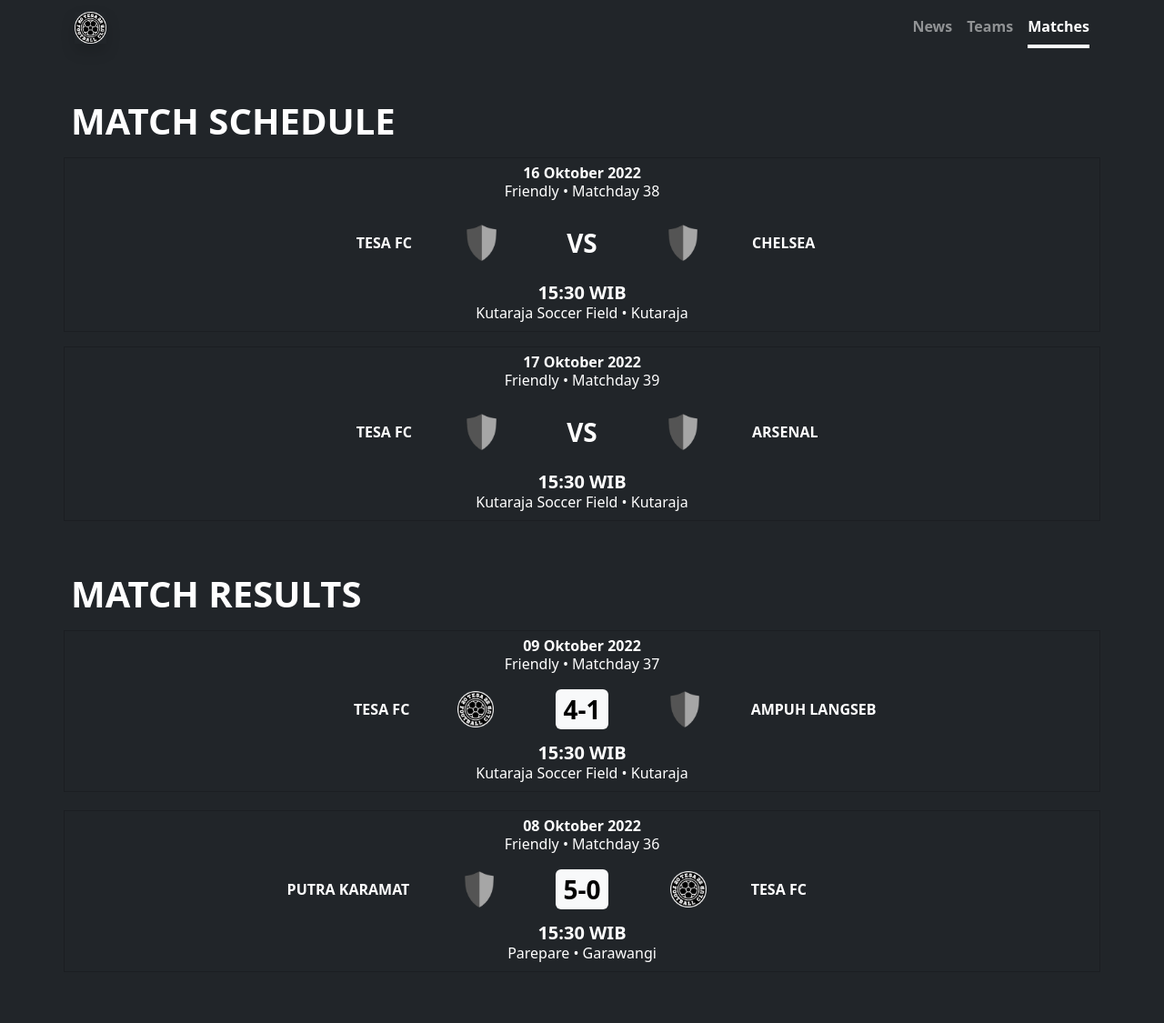
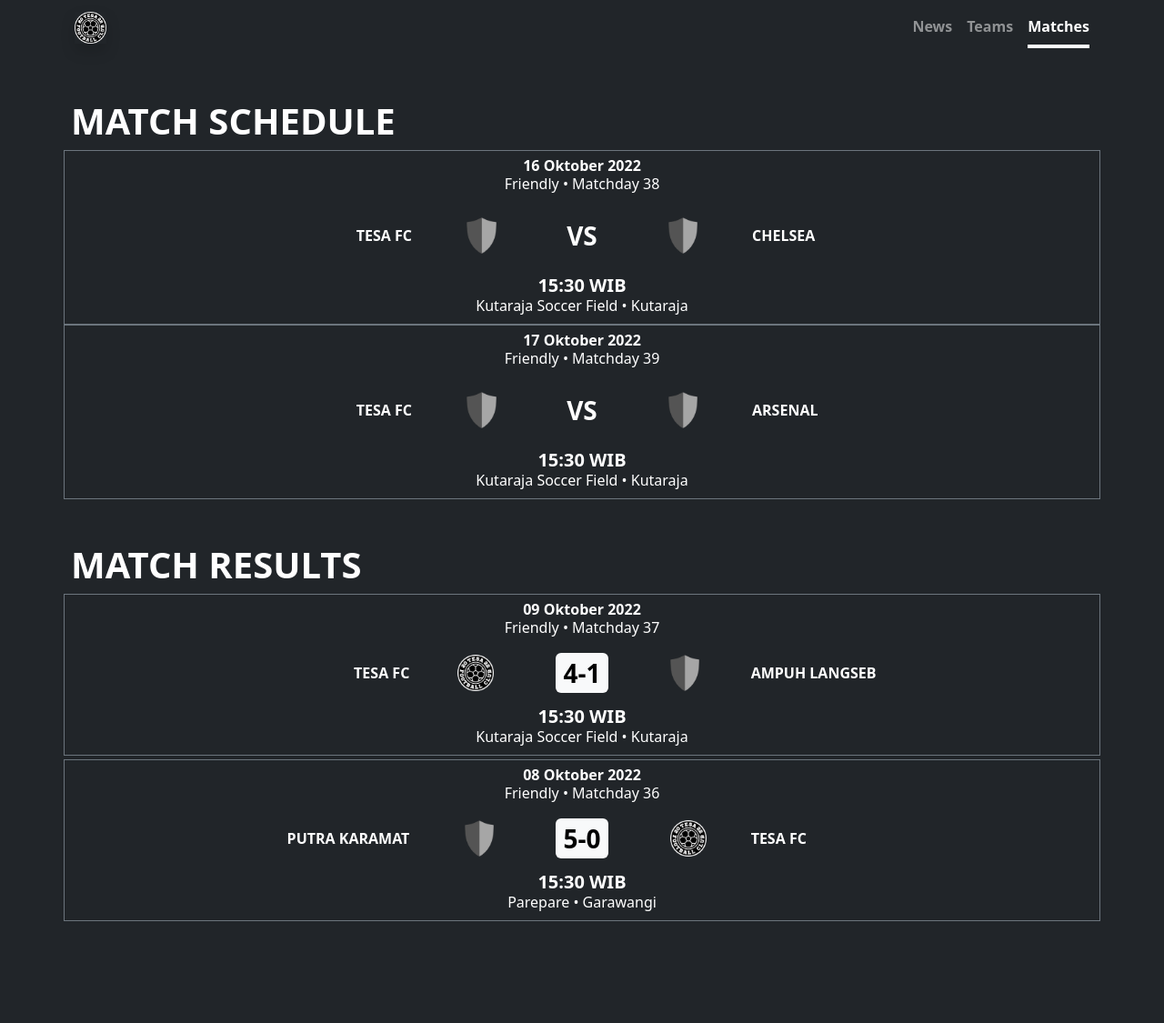
Before and after one commit to tesafc/tesafc.github.io, a Jekyll site: the page built from matches.html, in a window 1280 px wide. Shown: the whole page at 91% size. Built offline with Jekyll 4.4.1, drawn with Linux system fonts in a browser that asks for light colours; after the commit the page ends 1061 px from its top, so only the background shows below that.

Commit message:
Update matches.html

```diff
--- a/matches.html
+++ b/matches.html
@@ -10,7 +10,7 @@
     <div class="row row-cols-1 g-0">
       {% for match in schedules %}
       <div class="col">
-        <div class="card text-bg-dark rounded-0 px-0 my-2">
+        <div class="card text-bg-dark border-secondary rounded-0 px-0">
           <div class="card-header bg-transparent border-0">
             <p class="card-text text-center text-capitalize fw-bolder mb-0 lh-1">{{ match.time }}</p>
             <p class="card-text text-center text-capitalize text-uppercase mb-0">{{ match.competition }} • {{ match.matchday }}</p>
@@ -50,7 +50,7 @@
     <div class="row row-cols-1 g-1">
       {% for match in results reversed %}
       <div class="col">
-        <div class="card text-bg-dark rounded-0 px-0 my-2">
+        <div class="card text-bg-dark border-secondary rounded-0 px-0">
           <div class="card-header bg-transparent border-0">
             <p class="card-text text-center text-capitalize fw-bolder mb-0 lh-1">{{ match.time }}</p>
             <p class="card-text text-center text-capitalize text-uppercase mb-0">{{ match.competition }} • {{ match.matchday }}</p>
```
